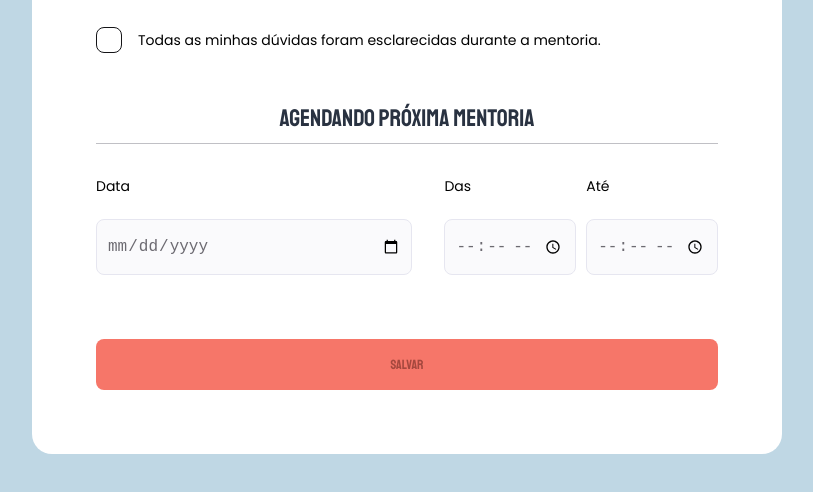
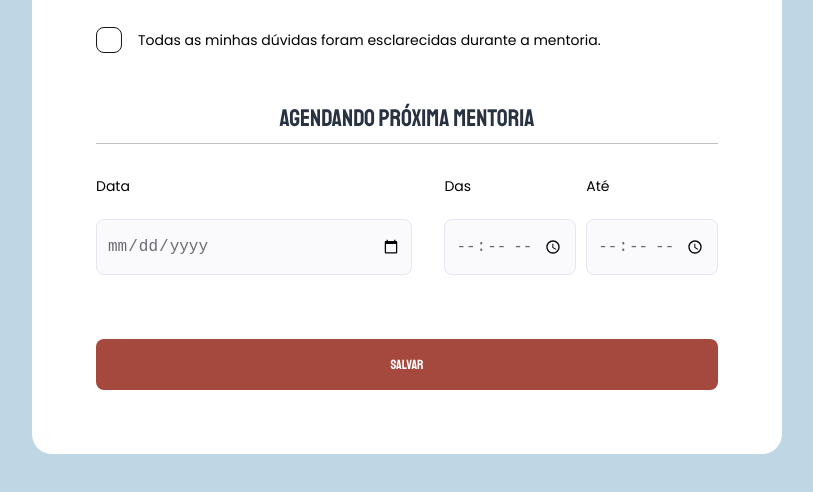
Before and after one commit to Caiobaldur/desafio2-stage03, a plain HTML site: page index.html in a window 1280 px wide. In both pictures the pointer is over the input "Salvar". Shown: the part 1155-1647 px from the top of the page, without its empty margins (240-1053 px from the left). Drawn offline with Linux system fonts and the light colour scheme.

Commit message:
correção hover color

```diff
--- a/style.css
+++ b/style.css
@@ -309,5 +309,5 @@ legend {
 
 .footer input:hover {
   cursor: pointer;
-  color: #a5483e;
+  background: #a5483e;
 }
```
